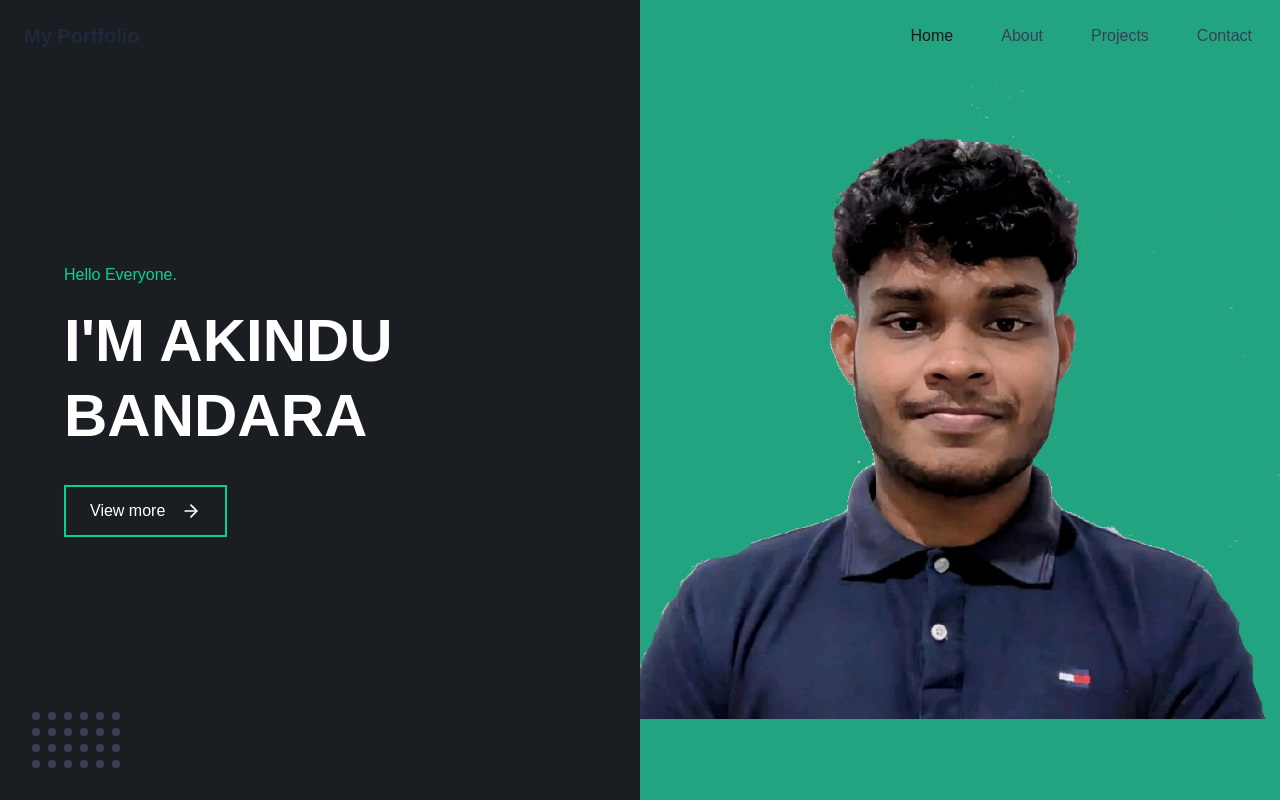
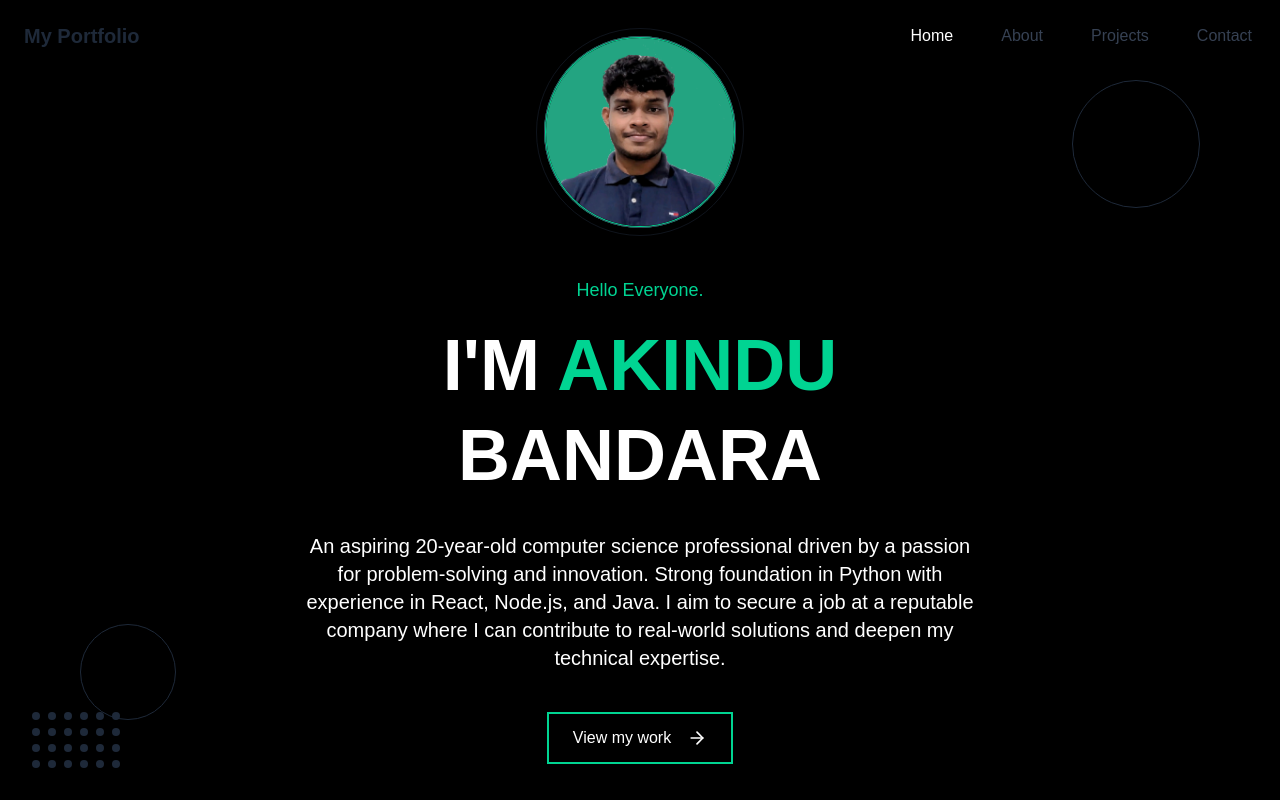
Before and after one commit to akindu415/my-portfolio, a Next.js app: page / in a window 1280 px wide. Built offline with nearby package versions, Linux system fonts and the light colour scheme.

Commit message:
refactor home page layout and enhance styling with new background and animations

```diff
--- a/app/page.tsx
+++ b/app/page.tsx
@@ -6,55 +6,68 @@ import samwe1 from "./images/mypic1.png"
 
 export default function Home() {
   return (
-    <main className="min-h-screen flex flex-col">
+    <main className="min-h-screen flex flex-col bg-black text-white">
       {/* Navbar for navigation to other pages */}
       <div className="absolute w-full z-10">
         <Navbar />
       </div>
 
-      {/* Split screen layout */}
-      <div className="flex flex-col md:flex-row h-screen">
-        {/* Left side - Dark background with text */}
-        <div className="w-full md:w-1/2 bg-[#1a1e23] text-white p-8 md:p-16 flex flex-col justify-center relative">
-          <div className="mt-16 md:mt-0">
-            <p className="text-emerald-400 mb-4">Hello Everyone.</p>
-            <h1 className="text-5xl md:text-6xl font-bold leading-tight mb-8">
-              I&apos;M AKINDU
+      {/* Main content */}
+      <div className="flex flex-col items-center justify-center h-screen px-4">
+        {/* Profile image in circle */}
+        <div className="relative w-40 h-40 md:w-48 md:h-48 mb-12 animate-fadeIn">
+          <div className="absolute inset-0 rounded-full border border-gray-700"></div>
+          <div className="absolute -inset-2 rounded-full border border-gray-800 opacity-50"></div>
+          <div className="w-full h-full rounded-full overflow-hidden border-2 border-emerald-400">
+            <Image src={samwe1} alt="Akindu Bandara" priority />
+          </div>
+        </div>
+
+        {/* Text content */}
+        <div className="text-center max-w-2xl">
+          <p className="text-emerald-400 mb-4 text-lg font-medium animate-fadeIn">Hello Everyone.</p>
+          <h1 className="text-5xl md:text-7xl font-bold leading-tight mb-8 animate-slideUp">
+            I&apos;M <span className="text-emerald-400">AKINDU</span>
             <br />
             BANDARA
           </h1>
 
-            <div className="inline-block">
+          <p className="text-white mb-10 text-lg md:text-xl animate-fadeIn" style={{ animationDelay: "0.3s" }}>
+            An aspiring 20-year-old computer science professional driven by a passion for problem-solving and
+            innovation. Strong foundation in Python with experience in React, Node.js, and Java. I aim to secure a job
+            at a reputable company where I can contribute to real-world solutions and deepen my technical expertise.
+          </p>
+
+          {/* Buttons */}
+          <div
+            className="flex flex-col sm:flex-row items-center justify-center gap-4 animate-fadeIn"
+            style={{ animationDelay: "0.5s" }}
+          >
             <Link
               href="/projects"
-                className="group flex items-center border-2 border-emerald-400 bg-transparent hover:bg-emerald-400 hover:text-[#1a1e23] transition-colors duration-300 py-3 px-6"
+              className="group flex items-center border-2 border-emerald-400 bg-transparent hover:bg-emerald-400 hover:text-black transition-colors duration-300 py-3 px-6 w-full sm:w-auto justify-center"
             >
-                <span className="mr-4 font-medium">View more</span>
+              <span className="mr-4 font-medium">View my work</span>
               <ArrowRight className="transition-transform duration-300 group-hover:translate-x-1" size={20} />
             </Link>
+
+
           </div>
         </div>
+
+        {/* Decorative elements */}
+        <div className="absolute inset-0 overflow-hidden pointer-events-none">
+          {/* Top right decorative circle */}
+          <div className="absolute top-20 right-20 w-32 h-32 rounded-full border border-gray-800"></div>
+
+          {/* Bottom left decorative circle */}
+          <div className="absolute bottom-20 left-20 w-24 h-24 rounded-full border border-gray-800"></div>
 
           {/* Decorative dots pattern */}
           <div className="absolute bottom-8 left-8 grid grid-cols-6 gap-2">
             {[...Array(24)].map((_, i) => (
-              <div key={i} className="w-2 h-2 rounded-full bg-gray-700"></div>
+              <div key={i} className="w-2 h-2 rounded-full bg-gray-800"></div>
             ))}
-          </div>
-        </div>
-
-        {/* Right side - Green background with image */}
-        <div className="w-full md:w-1/2 bg-emerald-400 relative " style={{backgroundColor: "#23a481"}}>
-          {/* Profile image */}
-          <div className="h-full w-full flex items-center justify-center">
-            <Image
-              src={samwe1}
-              alt="Akindu Bandara"
-              width={800}
-              height={900}
-              className="object-cover h-full md:h-auto"
-              priority
-            />
           </div>
         </div>
       </div>
```
Lines whose indentation alone changed are shown as unchanged.
